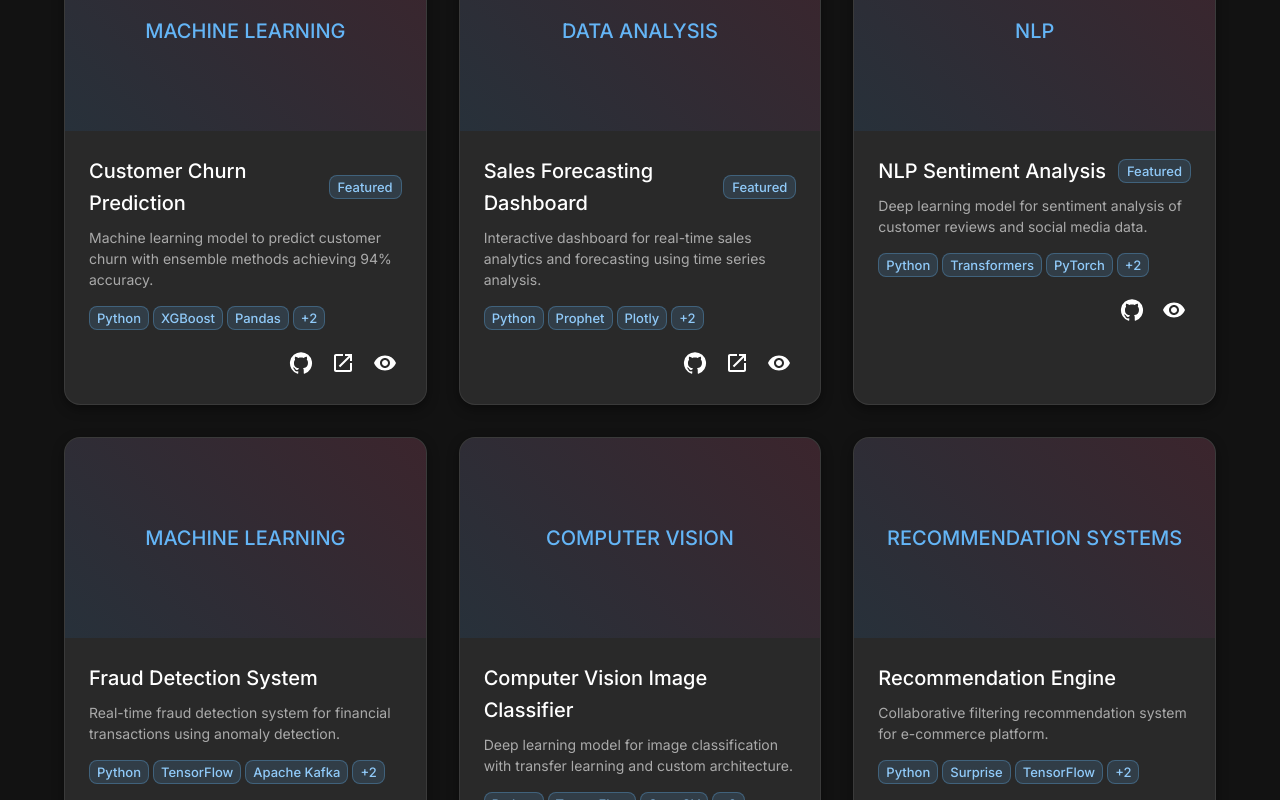
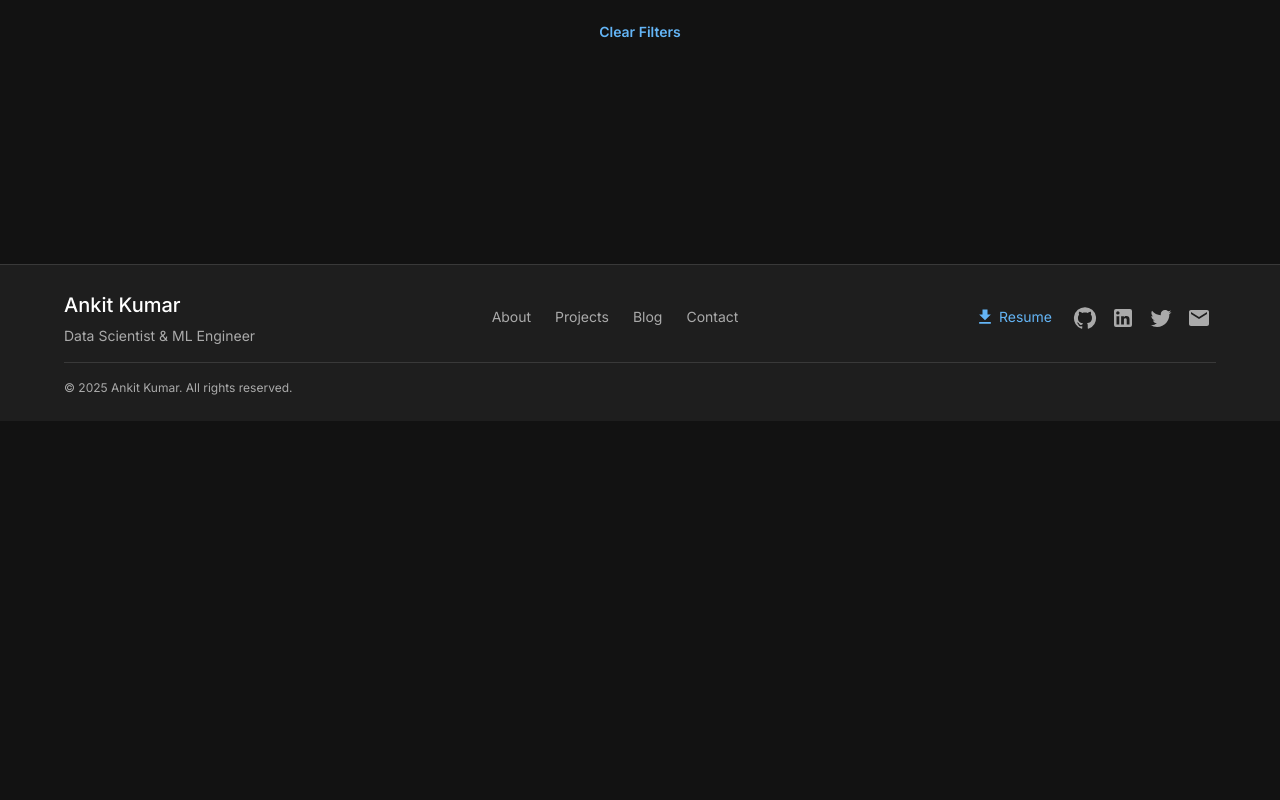
Before and after one commit to ankitgeotek/ankitgeotek.github.io, a React (Vite) app: page /projects in a window 1280 px wide. Shown: the part 480-1280 px from the top of the page. After the commit the page ends 901 px from the top, so only its background shows below. Built offline with nearby package versions, Linux system fonts and the light colour scheme.

Commit message:
adding blog picture

```diff
--- a/src/pages/Blogs.tsx
+++ b/src/pages/Blogs.tsx
@@ -1,4 +1,5 @@
 import React, { useState, useMemo } from 'react';
+import blog_1_pic from '../assets/blog_01.png'; // adjust relative path
 import {
   Box,
   Container,
@@ -40,79 +41,80 @@ const blogPosts = [
     title: 'Mastering Maximal Marginal Relevance (MMR): A Beginner’s Guide',
     excerpt: 'Maximal Marginal Relevance (MMR) balances relevance and diversity in search results, ensuring informative and non-redundant outputs. Learn its concept, math foundation, Python implementation, and applications in search, summarization, and RAG pipelines.',
     content: 'In the world of information retrieval, where search engines and AI systems help us sift through mountains of data, relevance and diversity are two sides of the same coin....',
-    category: 'NLP',
-    tags: ['RAG', 'MMR', 'Interpretability', 'SHAP', 'LIME'],
+    category: 'nlp',
+    tags: ['RAG', 'MMR', 'Relevance', 'Diversity', 'Flexibility'],
     author: 'Ankit kumar',
     publishDate: '2025-01-04',
     readTime: '4 min read',
     featured: true,
-    image: '/api/placeholder/600/300',
+    image: blog_1_pic,
+    blog_url: 'https://medium.com/@ankitgeotek/mastering-maximal-marginal-relevance-mmr-a-beginners-guide-0f383035a985'
   },
-  {
-    id: '2',
-    title: 'Building Scalable Data Pipelines with Apache Airflow',
-    excerpt: 'A comprehensive guide to creating robust, scalable data pipelines that can handle enterprise-level data processing.',
-    content: 'Learn how to build production-ready data pipelines...',
-    category: 'data-engineering',
-    tags: ['Airflow', 'Data Pipelines', 'ETL', 'Python'],
-    author: 'Your Name',
-    publishDate: '2024-01-10',
-    readTime: '12 min read',
-    featured: true,
-    image: '/api/placeholder/600/300',
-  },
-  {
-    id: '3',
-    title: 'Advanced Feature Engineering Techniques for Time Series',
-    excerpt: 'Discover advanced feature engineering methods that can significantly improve your time series forecasting models.',
-    content: 'Explore cutting-edge feature engineering approaches...',
-    category: 'time-series',
-    tags: ['Time Series', 'Feature Engineering', 'Forecasting'],
-    author: 'Your Name',
-    publishDate: '2024-01-05',
-    readTime: '10 min read',
-    featured: false,
-    image: '/api/placeholder/600/300',
-  },
-  {
-    id: '4',
-    title: 'The Future of AI in Business Intelligence',
-    excerpt: 'How artificial intelligence is revolutionizing business intelligence and what this means for data professionals.',
-    content: 'Examining the intersection of AI and BI...',
-    category: 'ai-trends',
-    tags: ['AI', 'Business Intelligence', 'Future Trends'],
-    author: 'Your Name',
-    publishDate: '2023-12-28',
-    readTime: '6 min read',
-    featured: false,
-    image: '/api/placeholder/600/300',
-  },
-  {
-    id: '5',
-    title: 'Optimizing SQL Queries for Large Datasets',
-    excerpt: 'Performance optimization techniques for SQL queries when working with massive datasets in production environments.',
-    content: 'SQL optimization strategies for big data...',
-    category: 'data-analysis',
-    tags: ['SQL', 'Performance', 'Big Data', 'Database'],
-    author: 'Your Name',
-    publishDate: '2023-12-20',
-    readTime: '9 min read',
-    featured: false,
-    image: '/api/placeholder/600/300',
-  },
-  {
-    id: '6',
-    title: 'Real-time Analytics with Apache Kafka and Stream Processing',
-    excerpt: 'Building real-time analytics systems using Kafka streams and modern stream processing frameworks.',
-    content: 'Real-time analytics architecture and implementation...',
-    category: 'data-engineering',
-    tags: ['Kafka', 'Stream Processing', 'Real-time', 'Analytics'],
-    author: 'Your Name',
-    publishDate: '2023-12-15',
-    readTime: '11 min read',
-    featured: true,
-    image: '/api/placeholder/600/300',
-  },
+  // {
+  //   id: '2',
+  //   title: 'Building Scalable Data Pipelines with Apache Airflow',
+  //   excerpt: 'A comprehensive guide to creating robust, scalable data pipelines that can handle enterprise-level data processing.',
+  //   content: 'Learn how to build production-ready data pipelines...',
+  //   category: 'data-engineering',
+  //   tags: ['Airflow', 'Data Pipelines', 'ETL', 'Python'],
+  //   author: 'Your Name',
+  //   publishDate: '2024-01-10',
+  //   readTime: '12 min read',
+  //   featured: true,
+  //   image: '/api/placeholder/600/300',
+  // },
+  // {
+  //   id: '3',
+  //   title: 'Advanced Feature Engineering Techniques for Time Series',
+  //   excerpt: 'Discover advanced feature engineering methods that can significantly improve your time series forecasting models.',
+  //   content: 'Explore cutting-edge feature engineering approaches...',
+  //   category: 'time-series',
+  //   tags: ['Time Series', 'Feature Engineering', 'Forecasting'],
+  //   author: 'Your Name',
+  //   publishDate: '2024-01-05',
+  //   readTime: '10 min read',
+  //   featured: false,
+  //   image: '/api/placeholder/600/300',
+  // },
+  // {
+  //   id: '4',
+  //   title: 'The Future of AI in Business Intelligence',
+  //   excerpt: 'How artificial intelligence is revolutionizing business intelligence and what this means for data professionals.',
+  //   content: 'Examining the intersection of AI and BI...',
+  //   category: 'ai-trends',
+  //   tags: ['AI', 'Business Intelligence', 'Future Trends'],
+  //   author: 'Your Name',
+  //   publishDate: '2023-12-28',
+  //   readTime: '6 min read',
+  //   featured: false,
+  //   image: '/api/placeholder/600/300',
+  // },
+  // {
+  //   id: '5',
+  //   title: 'Optimizing SQL Queries for Large Datasets',
+  //   excerpt: 'Performance optimization techniques for SQL queries when working with massive datasets in production environments.',
+  //   content: 'SQL optimization strategies for big data...',
+  //   category: 'data-analysis',
+  //   tags: ['SQL', 'Performance', 'Big Data', 'Database'],
+  //   author: 'Your Name',
+  //   publishDate: '2023-12-20',
+  //   readTime: '9 min read',
+  //   featured: false,
+  //   image: '/api/placeholder/600/300',
+  // },
+  // {
+  //   id: '6',
+  //   title: 'Real-time Analytics with Apache Kafka and Stream Processing',
+  //   excerpt: 'Building real-time analytics systems using Kafka streams and modern stream processing frameworks.',
+  //   content: 'Real-time analytics architecture and implementation...',
+  //   category: 'data-engineering',
+  //   tags: ['Kafka', 'Stream Processing', 'Real-time', 'Analytics'],
+  //   author: 'Your Name',
+  //   publishDate: '2023-12-15',
+  //   readTime: '11 min read',
+  //   featured: true,
+  //   image: '/api/placeholder/600/300',
+  // },
 ];
 
 const categories = [
@@ -122,6 +124,7 @@ const categories = [
   { value: 'data-analysis', label: 'Data Analysis' },
   { value: 'time-series', label: 'Time Series' },
   { value: 'ai-trends', label: 'AI Trends' },
+  { value: 'nlp', label: 'NLP (Natural language processing)' },
 ];
 
 const Blogs: React.FC = () => {
@@ -253,20 +256,14 @@ const Blogs: React.FC = () => {
                       },
                     }}
                   >
+                  <Card>
                     <CardMedia
-                      component="div"
-                      sx={{
-                        height: 200,
-                        background: 'linear-gradient(45deg, rgba(25, 118, 210, 0.1), rgba(220, 0, 78, 0.1))',
-                        display: 'flex',
-                        alignItems: 'center',
-                        justifyContent: 'center',
-                      }}
-                    >
-                      <Box sx={{ color: 'primary.main', fontSize: '3rem' }}>
-                        {getCategoryIcon(post.category)}
-                      </Box>
-                    </CardMedia>
+                      component="img"
+                      height="200"
+                      image={post.image}
+                      alt={post.title}
+                    />
+                  </Card>
                     <CardContent sx={{ flexGrow: 1, p: 3 }}>
                       <Box sx={{ display: 'flex', alignItems: 'center', mb: 2 }}>
                         <Chip
@@ -394,6 +391,10 @@ const Blogs: React.FC = () => {
                       variant="text"
                       endIcon={<Launch />}
                       sx={{ alignSelf: 'flex-start' }}
+                      component="a"
+                      href= {post.blog_url}
+                      target="_blank"
+                      rel="noopener noreferrer"
                     >
                       Read More
                     </Button>
--- a/src/pages/Projects.tsx
+++ b/src/pages/Projects.tsx
@@ -36,106 +36,106 @@ import SEOHead from '../components/common/SEOHead';
 
 // Sample project data - replace with your actual projects
 const projectsData = [
-  {
-    id: '1',
-    title: 'Customer Churn Prediction',
-    description: 'Machine learning model to predict customer churn with ensemble methods achieving 94% accuracy.',
-    longDescription: 'Built a comprehensive customer churn prediction system using XGBoost and Random Forest algorithms. The model analyzes customer behavior patterns, transaction history, and engagement metrics to identify at-risk customers. Implemented feature engineering techniques and hyperparameter optimization to achieve optimal performance.',
-    category: 'machine-learning',
-    technologies: ['Python', 'XGBoost', 'Pandas', 'Scikit-learn', 'Matplotlib'],
-    image: '/api/placeholder/400/250',
-    githubUrl: 'https://github.com/yourusername/churn-prediction',
-    liveUrl: 'https://your-app.herokuapp.com',
-    featured: true,
-    metrics: [
-      { name: 'Accuracy', value: '94%' },
-      { name: 'Precision', value: '92%' },
-      { name: 'Recall', value: '89%' },
-    ],
-    tags: ['Machine Learning', 'Classification', 'Business Analytics'],
-  },
-  {
-    id: '2',
-    title: 'Sales Forecasting Dashboard',
-    description: 'Interactive dashboard for real-time sales analytics and forecasting using time series analysis.',
-    longDescription: 'Developed a comprehensive sales forecasting system using ARIMA and Prophet models. The dashboard provides real-time insights into sales trends, seasonal patterns, and future predictions. Built with Streamlit for easy deployment and user interaction.',
-    category: 'data-analysis',
-    technologies: ['Python', 'Prophet', 'Plotly', 'Streamlit', 'PostgreSQL'],
-    image: '/api/placeholder/400/250',
-    githubUrl: 'https://github.com/yourusername/sales-dashboard',
-    liveUrl: 'https://sales-dashboard.streamlit.app',
-    featured: true,
-    metrics: [
-      { name: 'MAPE', value: '8.2%' },
-      { name: 'Users', value: '500+' },
-    ],
-    tags: ['Time Series', 'Dashboard', 'Forecasting'],
-  },
-  {
-    id: '3',
-    title: 'NLP Sentiment Analysis',
-    description: 'Deep learning model for sentiment analysis of customer reviews and social media data.',
-    longDescription: 'Implemented a state-of-the-art sentiment analysis system using BERT transformers. The model processes customer reviews, social media posts, and feedback to determine sentiment polarity and emotional intensity. Achieved superior performance compared to traditional approaches.',
-    category: 'nlp',
-    technologies: ['Python', 'Transformers', 'PyTorch', 'NLTK', 'FastAPI'],
-    image: '/api/placeholder/400/250',
-    githubUrl: 'https://github.com/yourusername/sentiment-analysis',
-    featured: true,
-    metrics: [
-      { name: 'F1-Score', value: '0.91' },
-      { name: 'Processing Speed', value: '1000 texts/sec' },
-    ],
-    tags: ['NLP', 'Deep Learning', 'BERT'],
-  },
-  {
-    id: '4',
-    title: 'Fraud Detection System',
-    description: 'Real-time fraud detection system for financial transactions using anomaly detection.',
-    longDescription: 'Built an advanced fraud detection system using isolation forests and neural networks. The system processes transactions in real-time, identifying suspicious patterns and anomalies. Implemented with low latency requirements and high accuracy standards.',
-    category: 'machine-learning',
-    technologies: ['Python', 'TensorFlow', 'Apache Kafka', 'Redis', 'Docker'],
-    image: '/api/placeholder/400/250',
-    githubUrl: 'https://github.com/yourusername/fraud-detection',
-    featured: false,
-    metrics: [
-      { name: 'Detection Rate', value: '99.2%' },
-      { name: 'False Positives', value: '0.3%' },
-    ],
-    tags: ['Anomaly Detection', 'Real-time', 'Financial'],
-  },
-  {
-    id: '5',
-    title: 'Computer Vision Image Classifier',
-    description: 'Deep learning model for image classification with transfer learning and custom architecture.',
-    longDescription: 'Developed a robust image classification system using convolutional neural networks. Implemented transfer learning with pre-trained models and fine-tuned for specific use cases. The model achieves high accuracy on custom datasets.',
-    category: 'computer-vision',
-    technologies: ['Python', 'TensorFlow', 'OpenCV', 'Keras', 'PIL'],
-    image: '/api/placeholder/400/250',
-    githubUrl: 'https://github.com/yourusername/image-classifier',
-    featured: false,
-    metrics: [
-      { name: 'Top-1 Accuracy', value: '96.8%' },
-      { name: 'Training Time', value: '2 hours' },
-    ],
-    tags: ['Computer Vision', 'CNN', 'Transfer Learning'],
-  },
-  {
-    id: '6',
-    title: 'Recommendation Engine',
-    description: 'Collaborative filtering recommendation system for e-commerce platform.',
-    longDescription: 'Built a scalable recommendation engine using matrix factorization and deep learning approaches. The system provides personalized product recommendations based on user behavior and preferences. Implemented A/B testing framework to measure performance improvements.',
-    category: 'recommendation-systems',
-    technologies: ['Python', 'Surprise', 'TensorFlow', 'Apache Spark', 'MongoDB'],
-    image: '/api/placeholder/400/250',
-    githubUrl: 'https://github.com/yourusername/recommendation-engine',
-    liveUrl: 'https://rec-engine-demo.herokuapp.com',
-    featured: false,
-    metrics: [
-      { name: 'Click-through Rate', value: '+23%' },
-      { name: 'User Engagement', value: '+15%' },
-    ],
-    tags: ['Recommendation Systems', 'Collaborative Filtering', 'Spark'],
-  },
+  // {
+  //   id: '1',
+  //   title: 'Customer Churn Prediction',
+  //   description: 'Machine learning model to predict customer churn with ensemble methods achieving 94% accuracy.',
+  //   longDescription: 'Built a comprehensive customer churn prediction system using XGBoost and Random Forest algorithms. The model analyzes customer behavior patterns, transaction history, and engagement metrics to identify at-risk customers. Implemented feature engineering techniques and hyperparameter optimization to achieve optimal performance.',
+  //   category: 'machine-learning',
+  //   technologies: ['Python', 'XGBoost', 'Pandas', 'Scikit-learn', 'Matplotlib'],
+  //   image: '/api/placeholder/400/250',
+  //   githubUrl: 'https://github.com/yourusername/churn-prediction',
+  //   liveUrl: 'https://your-app.herokuapp.com',
+  //   featured: true,
+  //   metrics: [
+  //     { name: 'Accuracy', value: '94%' },
+  //     { name: 'Precision', value: '92%' },
+  //     { name: 'Recall', value: '89%' },
+  //   ],
+  //   tags: ['Machine Learning', 'Classification', 'Business Analytics'],
+  // },
+  // {
+  //   id: '2',
+  //   title: 'Sales Forecasting Dashboard',
+  //   description: 'Interactive dashboard for real-time sales analytics and forecasting using time series analysis.',
+  //   longDescription: 'Developed a comprehensive sales forecasting system using ARIMA and Prophet models. The dashboard provides real-time insights into sales trends, seasonal patterns, and future predictions. Built with Streamlit for easy deployment and user interaction.',
+  //   category: 'data-analysis',
+  //   technologies: ['Python', 'Prophet', 'Plotly', 'Streamlit', 'PostgreSQL'],
+  //   image: '/api/placeholder/400/250',
+  //   githubUrl: 'https://github.com/yourusername/sales-dashboard',
+  //   liveUrl: 'https://sales-dashboard.streamlit.app',
+  //   featured: true,
+  //   metrics: [
+  //     { name: 'MAPE', value: '8.2%' },
+  //     { name: 'Users', value: '500+' },
+  //   ],
+  //   tags: ['Time Series', 'Dashboard', 'Forecasting'],
+  // },
+  // {
+  //   id: '3',
+  //   title: 'NLP Sentiment Analysis',
+  //   description: 'Deep learning model for sentiment analysis of customer reviews and social media data.',
+  //   longDescription: 'Implemented a state-of-the-art sentiment analysis system using BERT transformers. The model processes customer reviews, social media posts, and feedback to determine sentiment polarity and emotional intensity. Achieved superior performance compared to traditional approaches.',
+  //   category: 'nlp',
+  //   technologies: ['Python', 'Transformers', 'PyTorch', 'NLTK', 'FastAPI'],
+  //   image: '/api/placeholder/400/250',
+  //   githubUrl: 'https://github.com/yourusername/sentiment-analysis',
+  //   featured: true,
+  //   metrics: [
+  //     { name: 'F1-Score', value: '0.91' },
+  //     { name: 'Processing Speed', value: '1000 texts/sec' },
+  //   ],
+  //   tags: ['NLP', 'Deep Learning', 'BERT'],
+  // },
+  // {
+  //   id: '4',
+  //   title: 'Fraud Detection System',
+  //   description: 'Real-time fraud detection system for financial transactions using anomaly detection.',
+  //   longDescription: 'Built an advanced fraud detection system using isolation forests and neural networks. The system processes transactions in real-time, identifying suspicious patterns and anomalies. Implemented with low latency requirements and high accuracy standards.',
+  //   category: 'machine-learning',
+  //   technologies: ['Python', 'TensorFlow', 'Apache Kafka', 'Redis', 'Docker'],
+  //   image: '/api/placeholder/400/250',
+  //   githubUrl: 'https://github.com/yourusername/fraud-detection',
+  //   featured: false,
+  //   metrics: [
+  //     { name: 'Detection Rate', value: '99.2%' },
+  //     { name: 'False Positives', value: '0.3%' },
+  //   ],
+  //   tags: ['Anomaly Detection', 'Real-time', 'Financial'],
+  // },
+  // {
+  //   id: '5',
+  //   title: 'Computer Vision Image Classifier',
+  //   description: 'Deep learning model for image classification with transfer learning and custom architecture.',
+  //   longDescription: 'Developed a robust image classification system using convolutional neural networks. Implemented transfer learning with pre-trained models and fine-tuned for specific use cases. The model achieves high accuracy on custom datasets.',
+  //   category: 'computer-vision',
+  //   technologies: ['Python', 'TensorFlow', 'OpenCV', 'Keras', 'PIL'],
+  //   image: '/api/placeholder/400/250',
+  //   githubUrl: 'https://github.com/yourusername/image-classifier',
+  //   featured: false,
+  //   metrics: [
+  //     { name: 'Top-1 Accuracy', value: '96.8%' },
+  //     { name: 'Training Time', value: '2 hours' },
+  //   ],
+  //   tags: ['Computer Vision', 'CNN', 'Transfer Learning'],
+  // },
+  // {
+  //   id: '6',
+  //   title: 'Recommendation Engine',
+  //   description: 'Collaborative filtering recommendation system for e-commerce platform.',
+  //   longDescription: 'Built a scalable recommendation engine using matrix factorization and deep learning approaches. The system provides personalized product recommendations based on user behavior and preferences. Implemented A/B testing framework to measure performance improvements.',
+  //   category: 'recommendation-systems',
+  //   technologies: ['Python', 'Surprise', 'TensorFlow', 'Apache Spark', 'MongoDB'],
+  //   image: '/api/placeholder/400/250',
+  //   githubUrl: 'https://github.com/yourusername/recommendation-engine',
+  //   liveUrl: 'https://rec-engine-demo.herokuapp.com',
+  //   featured: false,
+  //   metrics: [
+  //     { name: 'Click-through Rate', value: '+23%' },
+  //     { name: 'User Engagement', value: '+15%' },
+  //   ],
+  //   tags: ['Recommendation Systems', 'Collaborative Filtering', 'Spark'],
+  // },
 ];
 
 const categories = [
```
Also changed, not shown: src/assets/blog_01.png (added), 1 other file (tests, documents, lock files or other folders).
